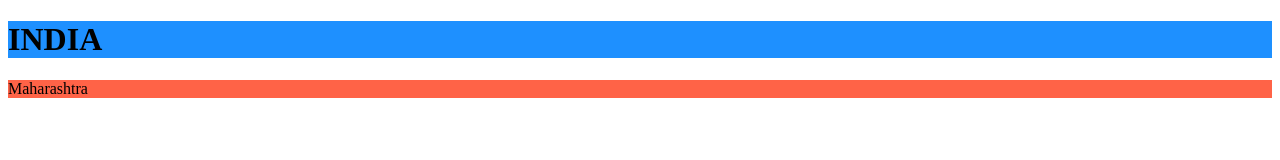
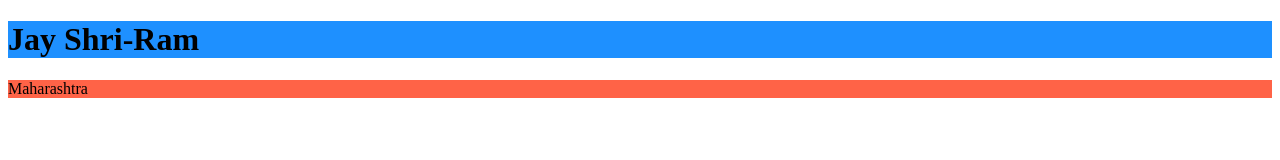
Before and after one commit to kedar9696/jenkins, a plain HTML site: page index.html in a window 1280 px wide. Drawn offline with Linux system fonts and the light colour scheme.

Commit message:
jenkins-project-7

```diff
--- a/index.html
+++ b/index.html
@@ -5,7 +5,7 @@
 </head>
 <body>
 
-<h1 style="background-color:DodgerBlue;">INDIA</h1>
+<h1 style="background-color:DodgerBlue;">Jay Shri-Ram</h1>
 <p style="background-color:Tomato;">Maharashtra</p>
 
 </body>
```
